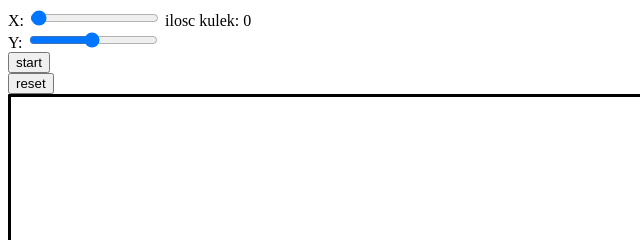
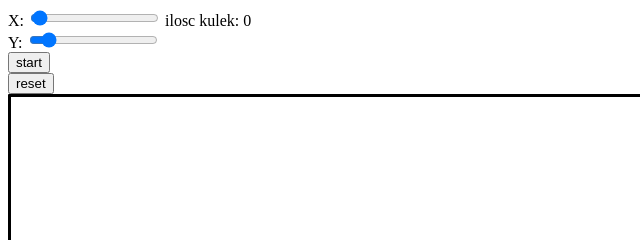
Before and after one commit to bogumil-latuszek/programowanie_w_javascript, a plain HTML site: page cw8/index.html in a window 1280 px wide. Shown: the top 240 px of the page, 0-640 px from the left. Drawn offline with Linux system fonts and the light colour scheme.

Commit message:
changed default X Y values

```diff
--- a/cw8/index.html
+++ b/cw8/index.html
@@ -13,7 +13,7 @@
   <div id = "fps_counter"></div>
   <div style="display: inline;" class="slidecontainer">
     X:
-    <input type="range" min="1" max="1000" value="10" class="slider" id="sliderX">
+    <input type="range" min="1" max="1000" value="20" class="slider" id="sliderX">
   </div>
   <div style="display: inline;" id="ball_counter">ilosc kulek: 0</div>
   <div class="slidecontainer">
--- a/cw8/index.js
+++ b/cw8/index.js
@@ -13,8 +13,12 @@ var ball_counter = document.getElementById("ball_counter");
 var SliderY = document.getElementById("sliderY");
 var SliderX = document.getElementById("sliderX");
 
-var Y = SliderY.value;// lenght of line between two balls
-var X = SliderX.value;// num of balls
+var Y = window.screen.width/5
+SliderY.value = Y;// lenght of line between two balls
+SliderY.min = 0;
+SliderY.max = canv.width;
+
+var X =  SliderX.value;// num of balls
 
 
 SliderY.addEventListener("change", ()=>{
```
